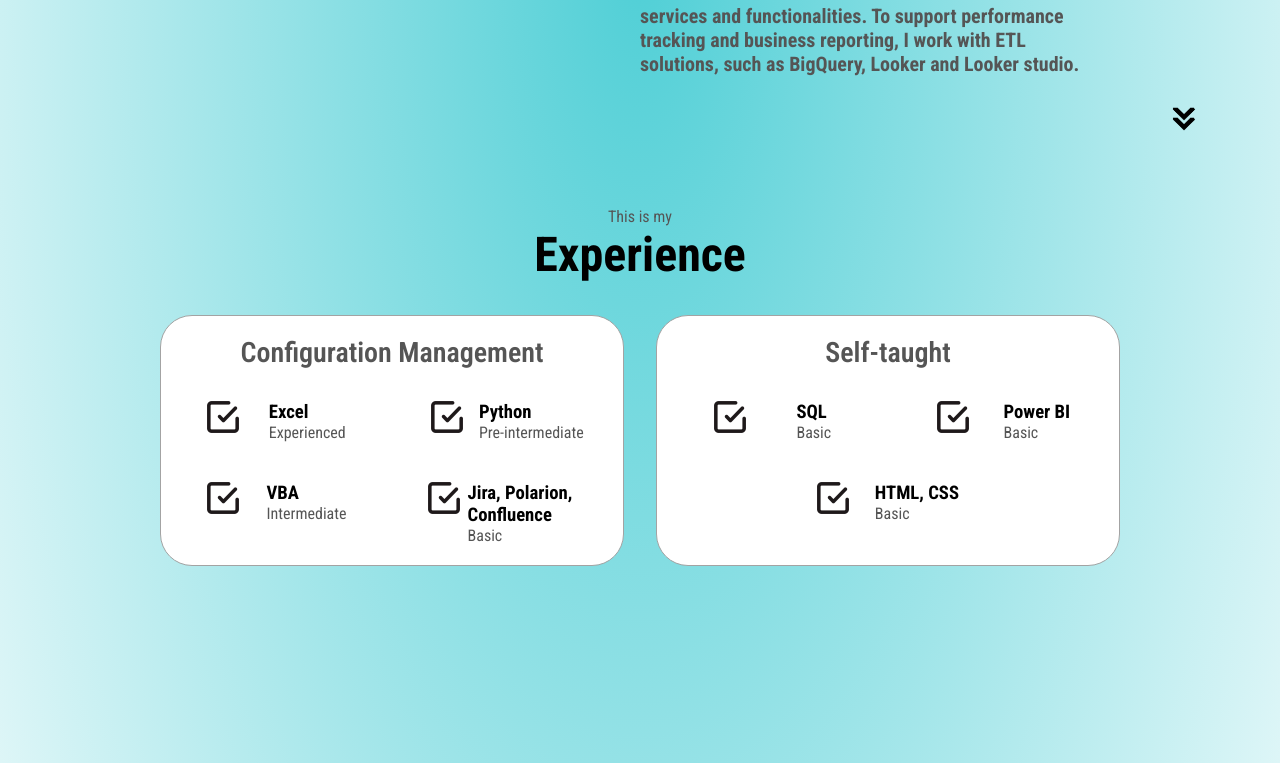
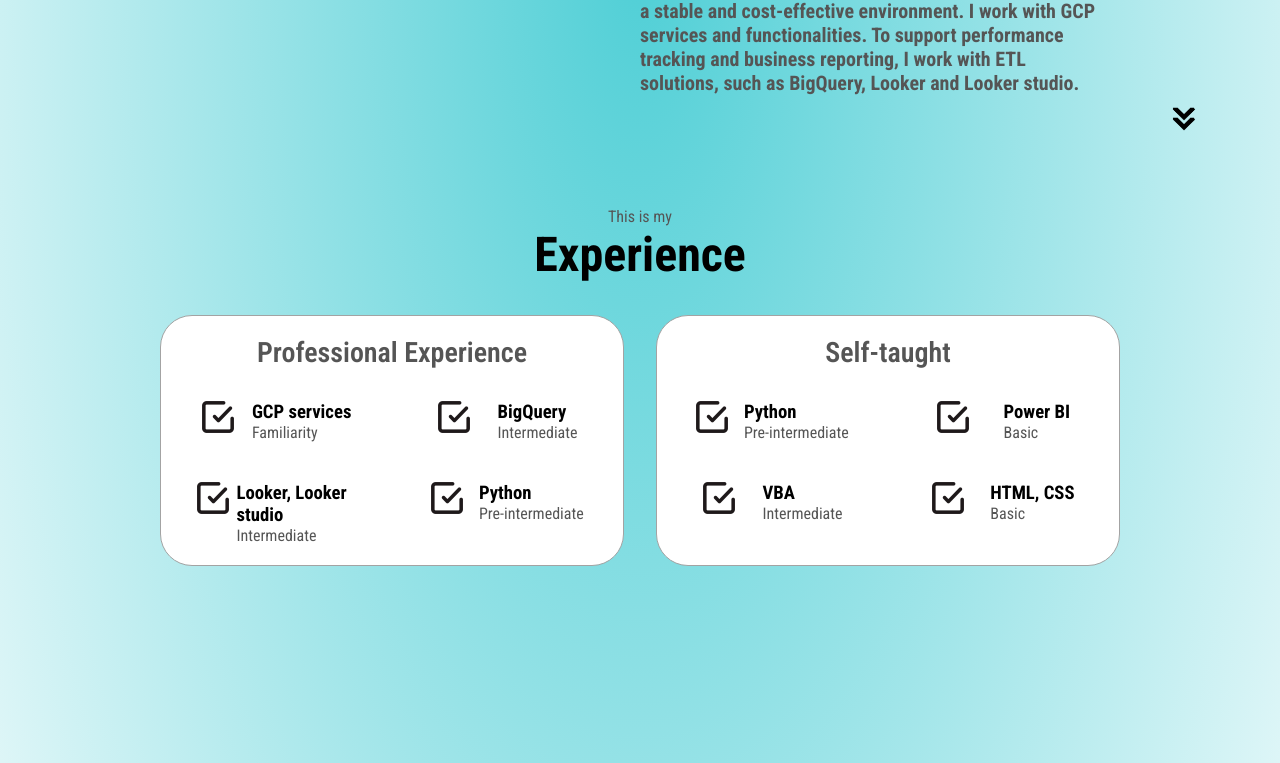
Before and after one commit to Dominik171/Web_portfolio, a plain HTML site: page index.html in a window 1280 px wide. Shown: the part 1489-2252 px from the top of the page. Drawn offline with Linux system fonts and the light colour scheme.

Commit message:
Update index.html with experience

```diff
--- a/index.html
+++ b/index.html
@@ -80,7 +80,7 @@
                                 class="icon"
                             />
                             <h3>Experience</h3>
-                            <p>1.5 years<br>Configuration Management<br>1.5 years<br>Purchasing Department assistant</p>
+                            <p>10 months - now<br>System Integration Engineer<br>1.5 years<br>Configuration Management<br>1.5 years<br>Purchasing Department assistant</p>
                         </div>
                         <div class="details-container">
                             <img
@@ -110,7 +110,7 @@
             <div class="experience-details-container">
               <div class="about-containers">
                 <div class="details-container">
-                  <h2 class="experience-sub-title">Configuration Management</h2>
+                  <h2 class="experience-sub-title">Professional Experience</h2>
                   <div class="article-container">
                     <article>
                       <img
@@ -119,10 +119,48 @@
                         class="icon"
                       />
                       <div>
-                        <h3>Excel</h3>
-                        <p>Experienced</p>
+                        <h3>GCP services</h3>
+                        <p>Familiarity</p>
                       </div>
                     </article>
+                    <article>
+                      <img
+                        src="./assets/checkmark.png"
+                        alt="Experience icon"
+                        class="icon"
+                      />
+                      <div>
+                        <h3>BigQuery</h3>
+                        <p>Intermediate</p>
+                      </div>
+                    </article>
+                    <article>
+                      <img
+                        src="./assets/checkmark.png"
+                        alt="Experience icon"
+                        class="icon"
+                      />
+                      <div>
+                        <h3>Looker, Looker studio</h3>
+                        <p>Intermediate</p>
+                      </div>
+                    </article>
+                    <article>
+                      <img
+                        src="./assets/checkmark.png"
+                        alt="Experience icon"
+                        class="icon"
+                      />
+                      <div>
+                        <h3>Python</h3>
+                        <p>Pre-intermediate</p>
+                      </div>
+                    </article>
+                  </div>
+                </div>
+                <div class="details-container">
+                  <h2 class="experience-sub-title">Self-taught</h2>
+                  <div class="article-container">
                     <article>
                       <img
                         src="./assets/checkmark.png"
@@ -141,34 +179,7 @@
                         class="icon"
                       />
                       <div>
-                        <h3>VBA</h3>
-                        <p>Intermediate</p>
-                      </div>
-                    </article>
-                    <article>
-                      <img
-                        src="./assets/checkmark.png"
-                        alt="Experience icon"
-                        class="icon"
-                      />
-                      <div>
-                        <h3>Jira, Polarion, Confluence</h3>
-                        <p>Basic</p>
-                      </div>
-                    </article>
-                  </div>
-                </div>
-                <div class="details-container">
-                  <h2 class="experience-sub-title">Self-taught</h2>
-                  <div class="article-container">
-                    <article>
-                      <img
-                        src="./assets/checkmark.png"
-                        alt="Experience icon"
-                        class="icon"
-                      />
-                      <div>
-                        <h3>SQL</h3>
+                        <h3>Power BI</h3>
                         <p>Basic</p>
                       </div>
                     </article>
@@ -178,9 +189,9 @@
                         alt="Experience icon"
                         class="icon"
                       />
-                      <div>
-                        <h3>Power BI</h3>
-                        <p>Basic</p>
+                        <div>
+                        <h3>VBA</h3>
+                        <p>Intermediate</p>
                       </div>
                     </article>
                     <article>
```
